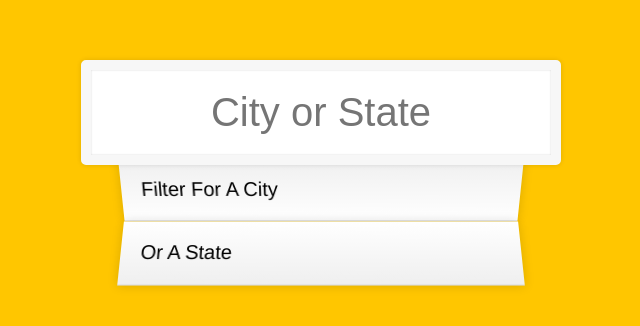
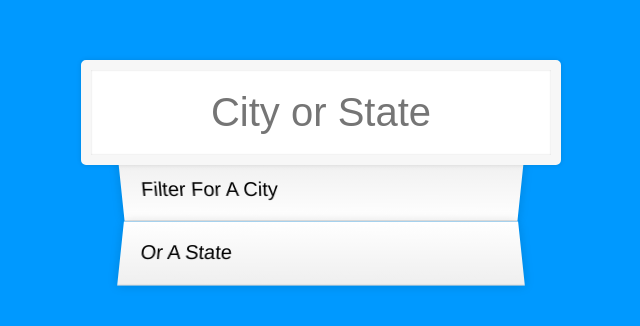
Before and after one commit to Alex-WD-22/Type-ahead, a plain HTML site: page index.html in a window 1280 px wide. Shown: the whole page, without its empty margins (319-959 px from the left). Drawn offline with Linux system fonts and the light colour scheme; no server answers.

Commit message:
fix format add style

```diff
--- a/index.JS
+++ b/index.JS
@@ -7,7 +7,6 @@ fetch(endpoint)
 
 function findMatches(wordToMatch, cities) {
     return cities.filter(place => {
-    // here we need to figure out if the city or state matches what was searched
         const regex = new RegExp(wordToMatch, 'gi');
         return place.city.match(regex) || place.state.match(regex)
     });
--- a/style.css
+++ b/style.css
@@ -1,12 +1,14 @@
 html {
   box-sizing: border-box;
-  background: #ffc600;
+  background: #0099ff;
   font-family: 'helvetica neue';
   font-size: 20px;
   font-weight: 200;
 }
 
-*, *:before, *:after {
+*,
+*:before,
+*:after {
   box-sizing: inherit;
 }
 
@@ -39,7 +41,6 @@ input.search {
   margin: 0;
   padding: 0;
   position: relative;
-  /*perspective: 20px;*/
 }
 
 .suggestions li {
@@ -57,12 +58,12 @@ input.search {
 
 .suggestions li:nth-child(even) {
   transform: perspective(100px) rotateX(3deg) translateY(2px) scale(1.001);
-  background: linear-gradient(to bottom,  #ffffff 0%,#EFEFEF 100%);
+  background: linear-gradient(to bottom, #ffffff 0%, #EFEFEF 100%);
 }
 
 .suggestions li:nth-child(odd) {
   transform: perspective(100px) rotateX(-3deg) translateY(3px);
-  background: linear-gradient(to top,  #ffffff 0%,#EFEFEF 100%);
+  background: linear-gradient(to top, #ffffff 0%, #EFEFEF 100%);
 }
 
 span.population {
```
Also changed, not shown: index.html (+6 -3 lines). Lines whose indentation alone changed are shown as unchanged.
